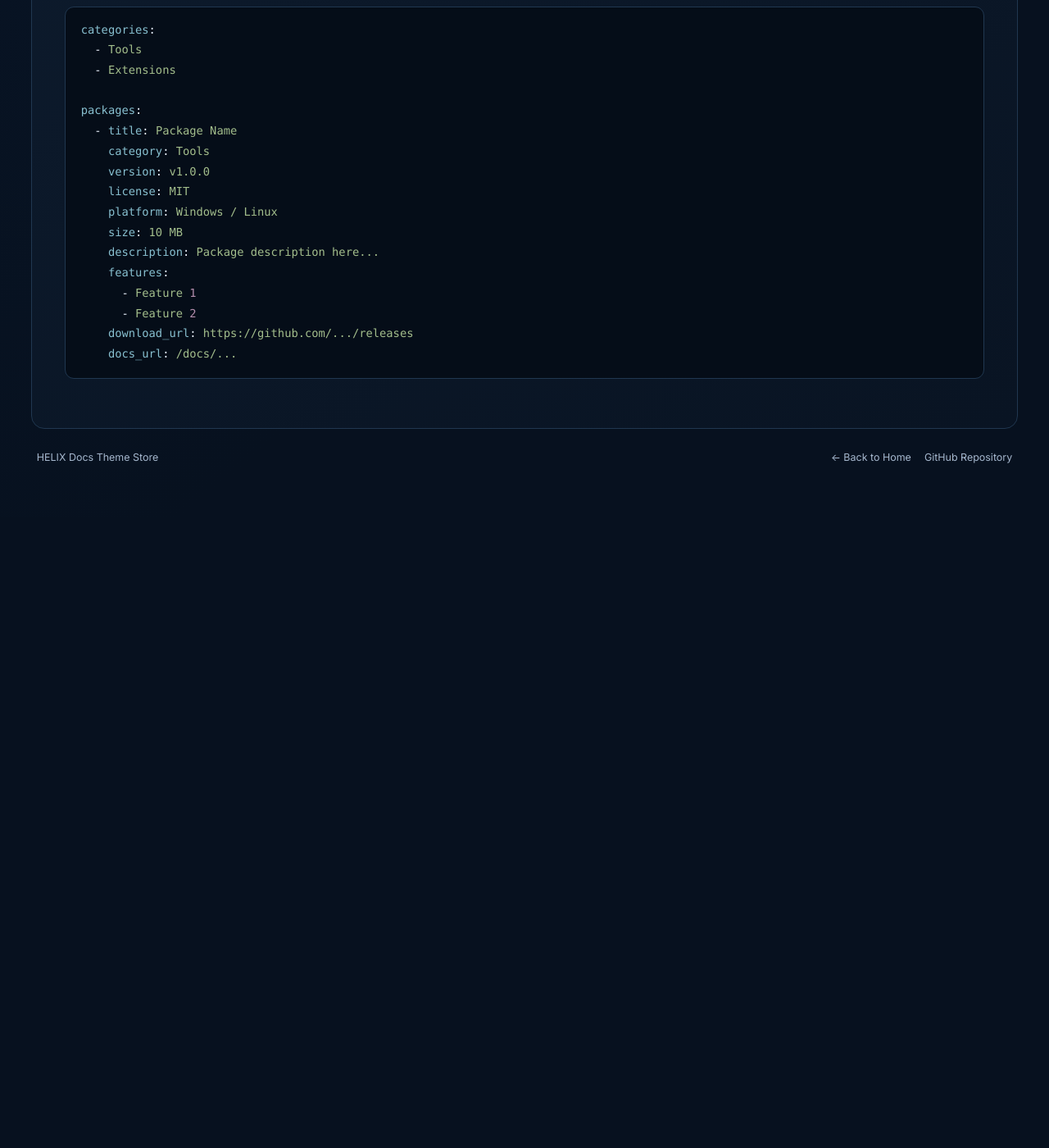
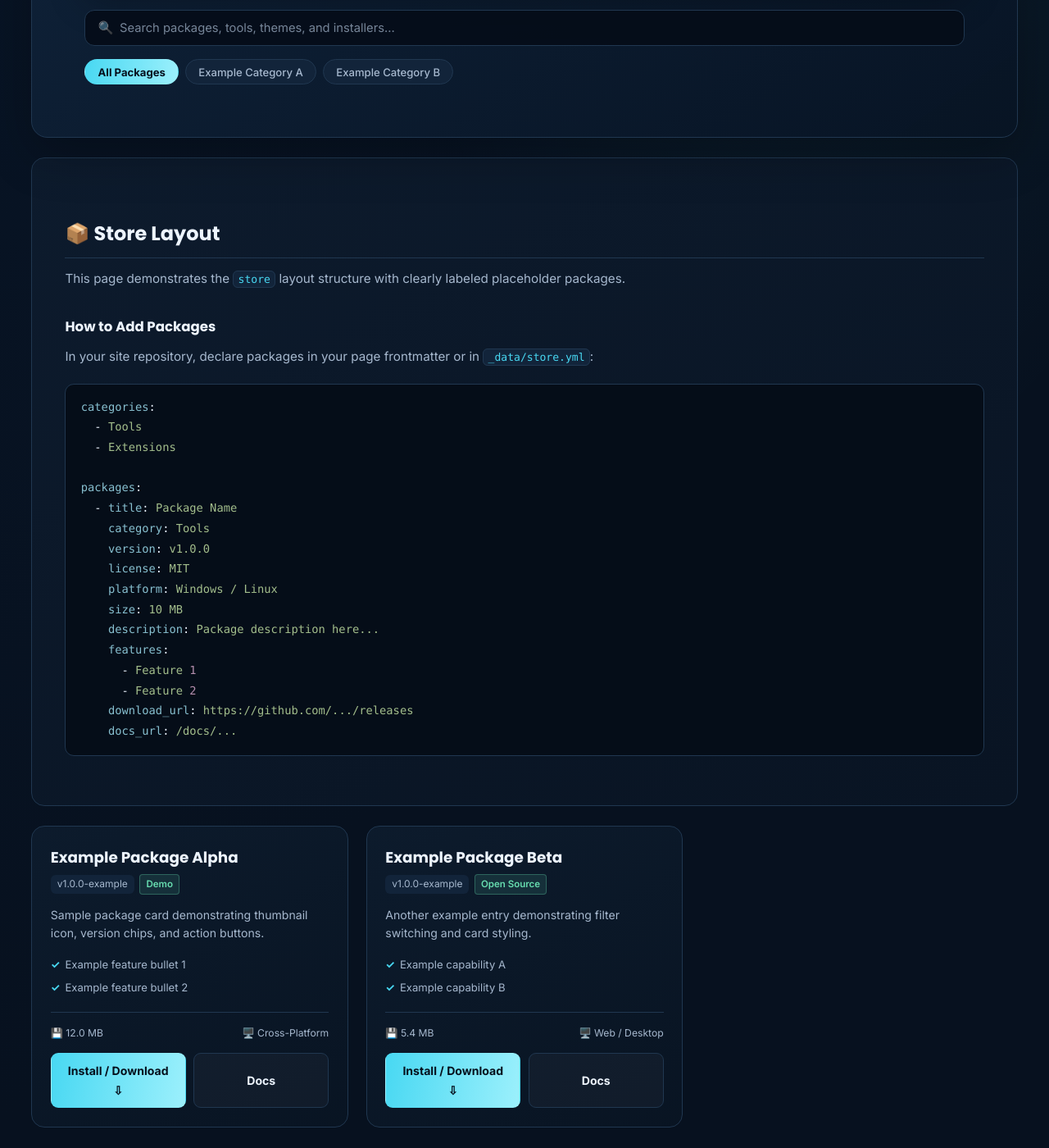
Before and after one commit to HELIX-Origin/helix-docs, a Jekyll site: the page built from store.md, in a window 1280 px wide and 1400 px high, scrolled down 821 px. Shown: the whole window at 82% size. Built offline with Jekyll 4.4.1, drawn with Linux system fonts in a browser that asks for light colours; before the commit the page ends 1451 px from its top, so only the background shows below that; some of the changed text lies outside the part shown.

Commit message:
Use explicit placeholder items in catalogue and store preview pages

```diff
--- a/store.md
+++ b/store.md
@@ -4,13 +4,50 @@ title: Store Template
 eyebrow: Layout Template
 heading: Package & Add-on Store
 lead: A digital distribution hub layout for releases, installers, tools, and downloadable packages.
-categories: []
-packages: []
+featured:
+  title: Example Package Spotlight
+  description: This is a placeholder spotlight demonstrating how a featured release, platform requirements, and download buttons render.
+  version: v1.0.0-example
+  license: Demo License
+  platform: Example OS (x64 / ARM64)
+  download_url: "#"
+  docs_url: /docs/
+
+categories:
+  - Example Category A
+  - Example Category B
+
+packages:
+  - title: Example Package Alpha
+    category: Example Category A
+    version: v1.0.0-example
+    license: Demo
+    platform: Cross-Platform
+    size: 12.0 MB
+    description: Sample package card demonstrating thumbnail icon, version chips, and action buttons.
+    features:
+      - Example feature bullet 1
+      - Example feature bullet 2
+    download_url: "#"
+    docs_url: /docs/
+
+  - title: Example Package Beta
+    category: Example Category B
+    version: v1.0.0-example
+    license: Open Source
+    platform: Web / Desktop
+    size: 5.4 MB
+    description: Another example entry demonstrating filter switching and card styling.
+    features:
+      - Example capability A
+      - Example capability B
+    download_url: "#"
+    docs_url: /docs/
 ---
 
 ## 📦 Store Layout
 
-This page demonstrates the `store` layout structure. No packages have been published to this store yet.
+This page demonstrates the `store` layout structure with clearly labeled placeholder packages.
 
 ### How to Add Packages
 
```
Also changed, not shown: catalogue.md (+23 -3 lines).
